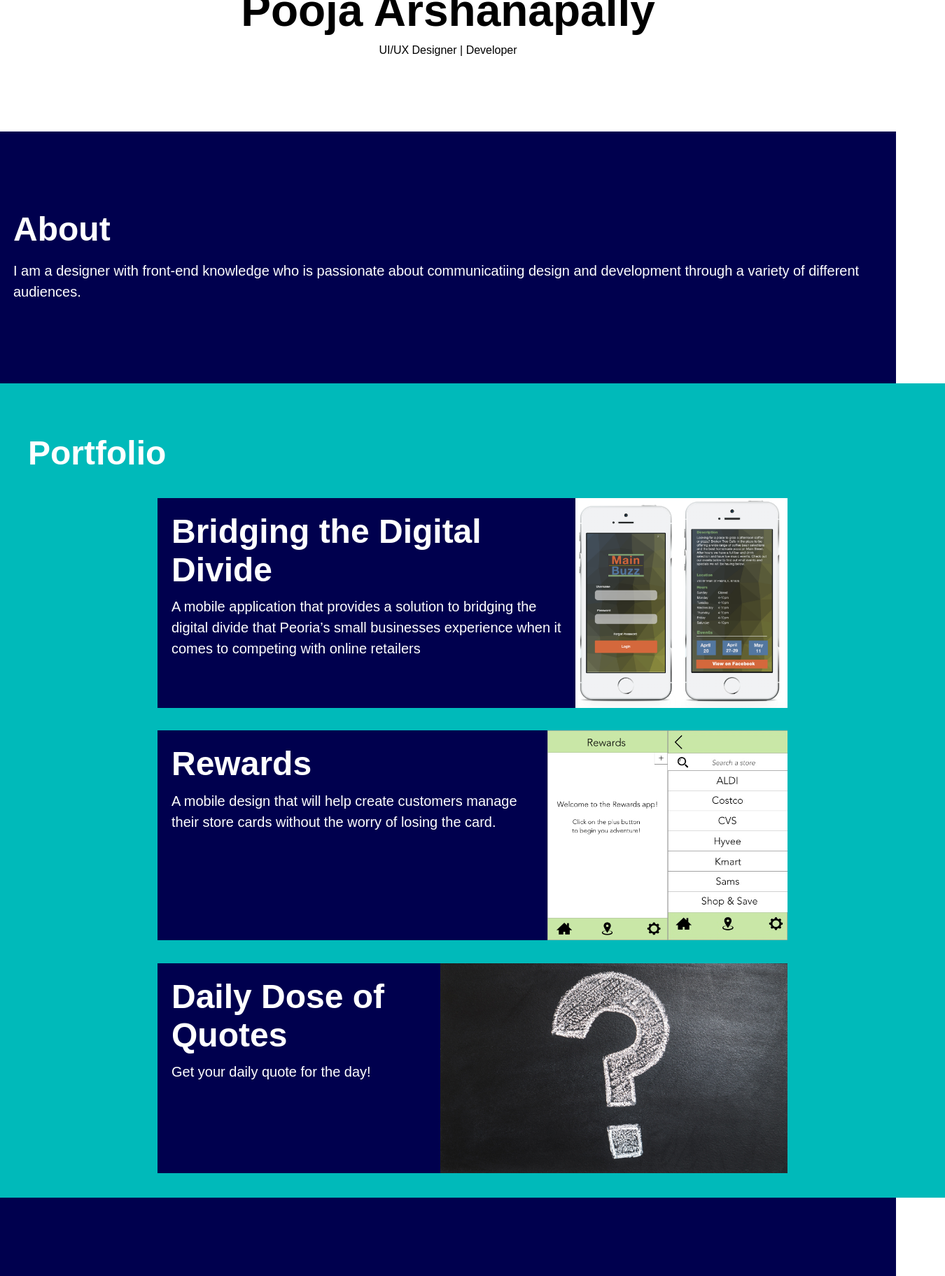
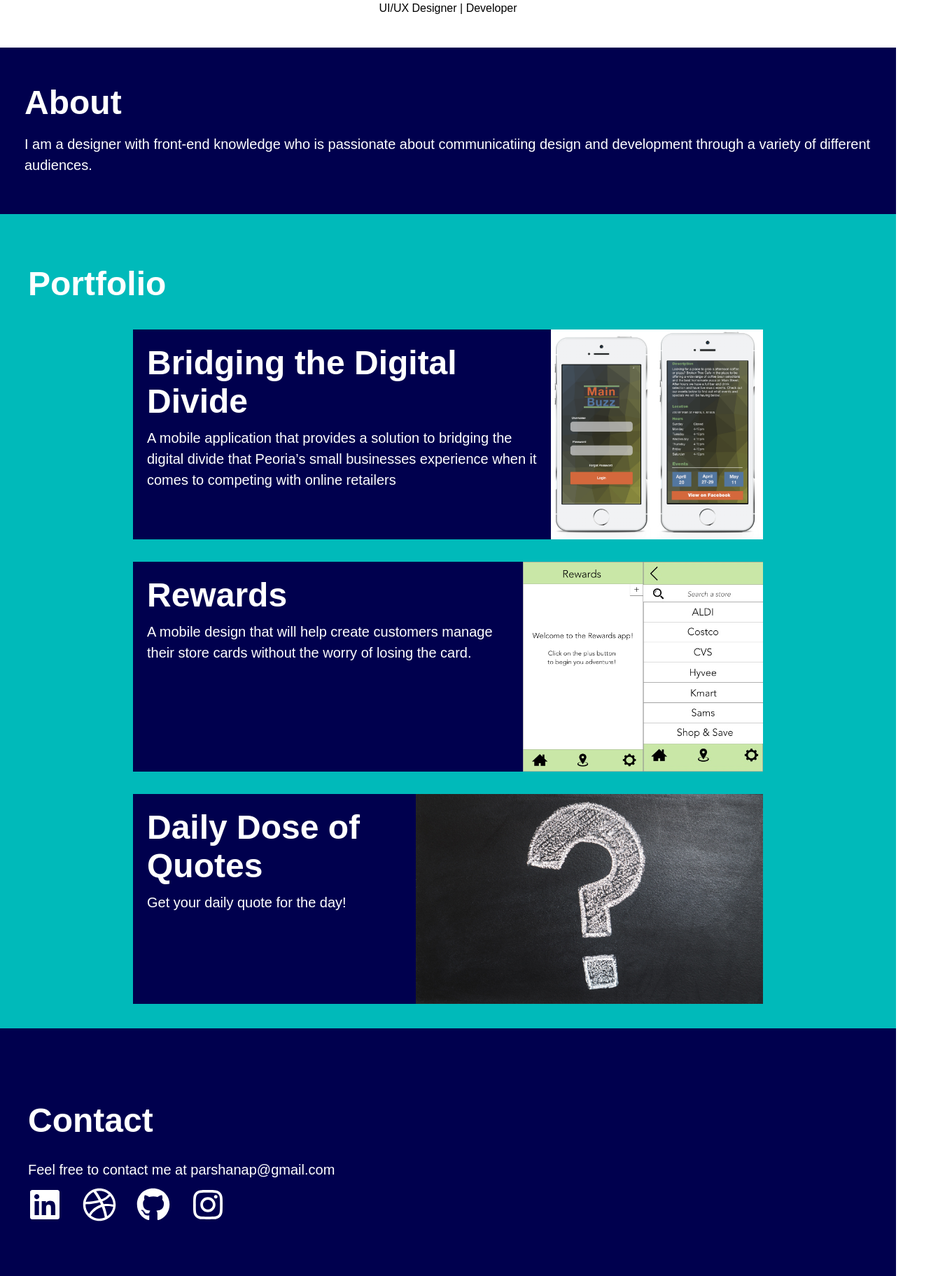
Before and after one commit to parshanapally/portfolio-website, a React (Create React App) app: page / in a window 1280 px wide. Shown: the part 160-1984 px from the top of the page at 70% size, 1350 px wide, since content can reach past the window. Built offline with nearby package versions, Linux system fonts and the light colour scheme.

Commit message:
style: fix padding on svgs

```diff
--- a/src/components/Portfolio/index.css
+++ b/src/components/Portfolio/index.css
@@ -2,6 +2,10 @@ body {
   padding: 0;
   margin: 0;
   font-family: Arial, Helvetica, sans-serif;
+}
+
+* {
+  box-sizing: border-box;
 }
 
 .portfolio-container {
@@ -30,7 +34,7 @@ body {
   justify-content: center;
   text-align: center;
   color: black;
-  min-height: 35vh;
+  min-height: 20vh;
 }
 
 .portfolio-container main .intro-wrapper > .intro-name {
@@ -84,8 +88,8 @@ nav .menu__item {
 }
 
 .about-page {
-  min-height: 10vh;
-
+  min-height: 20vh;
+  padding: 5px;
   display: flex;
   flex: 0 1 auto;
   flex-direction: column;
@@ -104,7 +108,7 @@ nav .menu__item {
 }
 
 .about-page .about-wrapper {
-  padding: 19px;
+  padding: 30px;
 }
 
 .about-page .about-wrapper .about-content p {
@@ -127,8 +131,6 @@ nav .menu__item {
 
 .portfolio-item {
   background: #00004e;
-  background-repeat: no-repeat;
-  background-position: center bottom;
   height: 300px;
   max-width: 900px;
   margin: 0 auto;
@@ -159,7 +161,7 @@ nav .menu__item {
 
 .contact-page {
   padding-top: 2rem;
-  min-height: 30vh;
+  min-height: 20vh;
   display: flex;
   flex: 0 1 auto;
   flex-direction: column;
@@ -177,8 +179,9 @@ nav .menu__item {
 .contact-page p {
   color: white;
 }
-.social-icons a {
-  padding: 0 0.625rem;
+
+.social-icons svg {
+  margin-right: 1.85rem;
 }
 
 a {
@@ -193,9 +196,7 @@ a {
   html {
     font-size: 10px;
   }
-  .contact-page {
-    top: 1920px;
-  }
+
   .portfolio-item p {
     display: none;
   }
@@ -216,18 +217,13 @@ a {
     font-size: 20px;
   }
   .social-icons svg {
-    padding: 2rem 0;
-    font-size: 4rem;
+    font-size: 3rem;
   }
 }
 
 @media (min-width: 375px) {
   html {
     font-size: 12px;
-  }
-
-  .contact-page {
-    top: 1940px;
   }
 }
 
@@ -237,26 +233,7 @@ a {
   }
 }
 
-@media (min-width: 425px) {
-  .about-page {
-    min-height: 35vh;
-  }
-  .contact-page {
-    top: 1990px;
-  }
-}
-
-@media (min-width: 606px) {
-  .about-page {
-    min-height: 45vh;
-  }
-}
-
 @media (min-width: 768px) {
-  .contact-page {
-    top: 1990px;
-  }
-
   .portfolio-item img {
     display: block;
   }
@@ -270,17 +247,8 @@ a {
     text-align: left;
     padding: 20px;
   }
-  .social-icons svg {
-    padding: 1rem;
-    font-size: 2.8rem;
-  }
 }
 
-@media (min-width: 816px) {
-  .portfolio-page {
-    top: 819px;
-  }
-}
 @media (min-width: 1440px) {
   .portfolio-item p {
     display: block;
```
